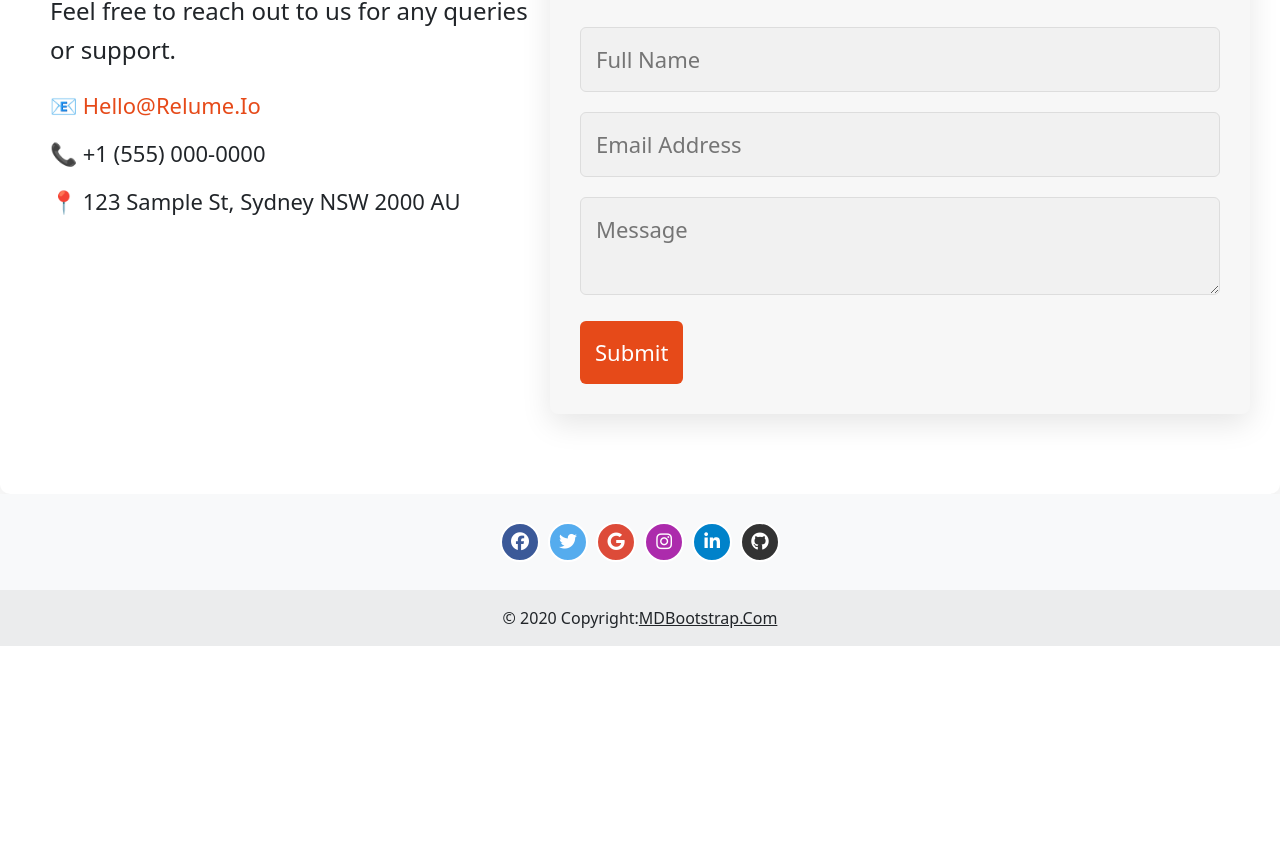
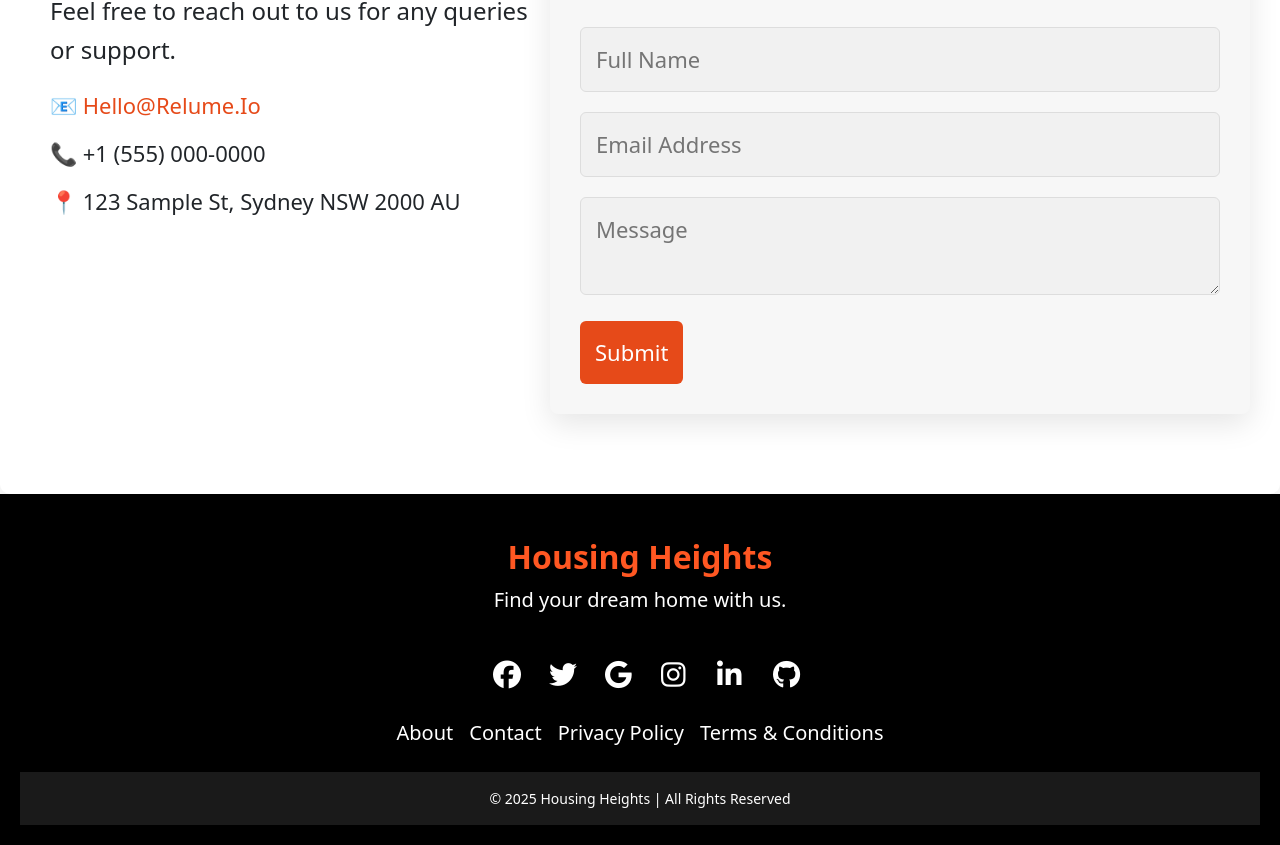
Before and after one commit to nitheeshniranjan/Housingheights, a React (Create React App) app: page / in a window 1280 px wide. Shown: the part 7132-7977 px from the top of the page. Before the commit the page ends 7778 px from the top, so only its background shows below. Built offline with nearby package versions, Linux system fonts and the light colour scheme.

Commit message:
changes in footer

```diff
--- a/package.json
+++ b/package.json
@@ -22,7 +22,7 @@
     "cra-template": "1.2.0",
     "firebase": "^11.3.0",
     "font-awesome": "^4.7.0",
-    "framer-motion": "^12.4.3",
+    "framer-motion": "^12.4.4",
     "https-browserify": "^1.0.0",
     "leaflet": "^1.9.4",
     "react": "^18.3.1",
--- a/src/App.js
+++ b/src/App.js
@@ -5,7 +5,8 @@ import SignUp from "./components/SignUp/SignUp";
 import Login from "./components/login/Login";
 import Footer from "./components/common/footer/Footer";
 import Home from "./components/home/Home";
-import "@fortawesome/fontawesome-free/css/all.min.css";
+import 'font-awesome/css/font-awesome.min.css';
+
 import "./App.css";
 
 function App() {
--- a/src/components/common/footer/Footer.jsx
+++ b/src/components/common/footer/Footer.jsx
@@ -3,37 +3,47 @@ import "./footer.css";
 
 const Footer = () => {
   return (
-    <footer className="bg-body-tertiary text-center">
-      {/* Grid container */}
-      <div className="container p-4 pb-0">
-        {/* Section: Social media */}
+    <footer className="footer text-white">
+      <div className="container p-4">
+        {/* Footer Logo & Description */}
+        <div className="text-center mb-4 footerTitle">
+          <h5 className="footer-title">Housing Heights</h5>
+          <p>Find your dream home with us.</p>
+        </div>
+
+        {/* Social Media Section */}
         <section className="mb-4 d-flex justify-content-center">
-          {/* Social Icons */}
           {[
-            { href: "#!", color: "#3b5998", icon: "fa-facebook-f" },
-            { href: "#!", color: "#55acee", icon: "fa-twitter" },
-            { href: "#!", color: "#dd4b39", icon: "fa-google" },
-            { href: "#!", color: "#ac2bac", icon: "fa-instagram" },
-            { href: "#!", color: "#0082ca", icon: "fa-linkedin-in" },
-            { href: "https://github.com/HousingHeights/HousingHeights", color: "#333333", icon: "fa-github" },
+            { href: "#!", icon: "fa-facebook-f" },
+            { href: "#!", icon: "fa-twitter" },
+            { href: "#!", icon: "fa-google" },
+            { href: "#!", icon: "fa-instagram" },
+            { href: "#!", icon: "fa-linkedin-in" },
+            { href: "https://github.com/HousingHeights/HousingHeights", icon: "fa-github" },
           ].map((item, index) => (
             <a
               key={index}
-              className="btn social-icon m-1"
+              className="btn social-icon mx-2"
               href={item.href}
               role="button"
-              style={{ backgroundColor: item.color }}
             >
               <i className={`fab ${item.icon}`}></i>
             </a>
           ))}
         </section>
+
+        {/* Navigation Links */}
+        <div className="footer-links d-flex justify-content-center gap-3">
+          <a href="/about">About</a>
+          <a href="/contact">Contact</a>
+          <a href="/privacy">Privacy Policy</a>
+          <a href="/terms">Terms & Conditions</a>
+        </div>
       </div>
 
       {/* Copyright */}
-      <div className="text-center p-3" style={{ backgroundColor: "rgba(0, 0, 0, 0.05)" }}>
-        © 2020 Copyright:
-        <a className="text-body" href="https://mdbootstrap.com/">MDBootstrap.com</a>
+      <div className="text-center p-3 copyright">
+        © {new Date().getFullYear()} Housing Heights | All Rights Reserved
       </div>
     </footer>
   );
--- a/src/components/common/footer/footer.css
+++ b/src/components/common/footer/footer.css
@@ -1,20 +1,59 @@
-/* Round Social Icons */
-footer .social-icon {
-  width: 40px; /* Set the width of the button */
-  height: 40px; /* Set the height of the button */
-  border-radius: 50%; /* Make the button round */
-  display: flex; /* Flexbox to center the icon */
-  align-items: center; /* Vertically center the icon */
-  justify-content: center; /* Horizontally center the icon */
-  text-decoration: none; /* Remove underline from links */
-  border: 2px solid white; /* Add white border around the icon */
+.footer {
+  background-color: black; /* Black background */
+  padding: 20px;
+  text-align: center;
 }
 
-footer .social-icon i {
-  font-size: 18px; /* Adjust the size of the icons */
-  color: white; /* Ensure the icon color is white */
+/* Footer Title */
+.footer-title {
+  color: #ff5722; /* Primary orange theme color */
+  font-weight: bold;
+  font-size: 32px;
+}
+.footerTitle p{
+  font-size: 20px;
 }
 
-footer .social-icon:hover {
-  opacity: 0.8; /* Slight hover effect */
+/* Social Media Icons */
+.social-icon {
+  width: 40px;
+  height: 40px;
+  background-color: #ff5722; /* Orange background */
+  color: white !important; /* Ensure white icon color */
+  border-radius: 50%;
+  display: flex;
+  align-items: center;
+  justify-content: center;
+  transition: 0.3s ease-in-out;
 }
+
+.social-icon i {
+  color: white !important; /* Force white icon */
+  font-size: 28px;
+}
+
+.social-icon :hover {
+  background-color: #e64a19; /* Darker orange on hover */
+  transform: scale(1.1);
+}
+
+/* Navigation Links */
+.footer-links a {
+  color: white;
+  text-decoration: none;
+  font-weight: 500;
+  transition: color 0.3s ease-in-out;
+  font-size: 20px;
+}
+
+.footer-links a:hover {
+  color: #ff5722; /* Orange hover effect */
+  text-decoration: underline;
+}
+
+/* Copyright Section */
+.copyright {
+  background-color: rgba(255, 255, 255, 0.1);
+  font-size: 14px;
+  color: white;
+}
--- a/src/index.js
+++ b/src/index.js
@@ -4,7 +4,9 @@ import { BrowserRouter } from "react-router-dom";
 import App from "./App";
 import "bootstrap/dist/css/bootstrap.min.css";
 import "bootstrap/dist/js/bootstrap.bundle.min";
-import "font-awesome/css/font-awesome.min.css";
+import 'font-awesome/css/font-awesome.min.css';
+
+
 
 const root = ReactDOM.createRoot(document.getElementById("root"));
 
```
Also changed, not shown: 1 other file (tests, documents, lock files or other folders).
